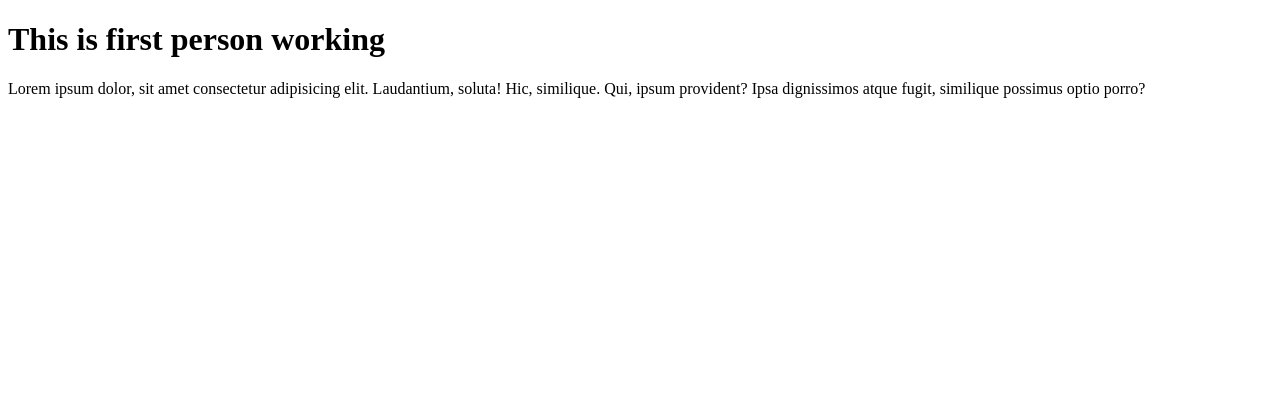
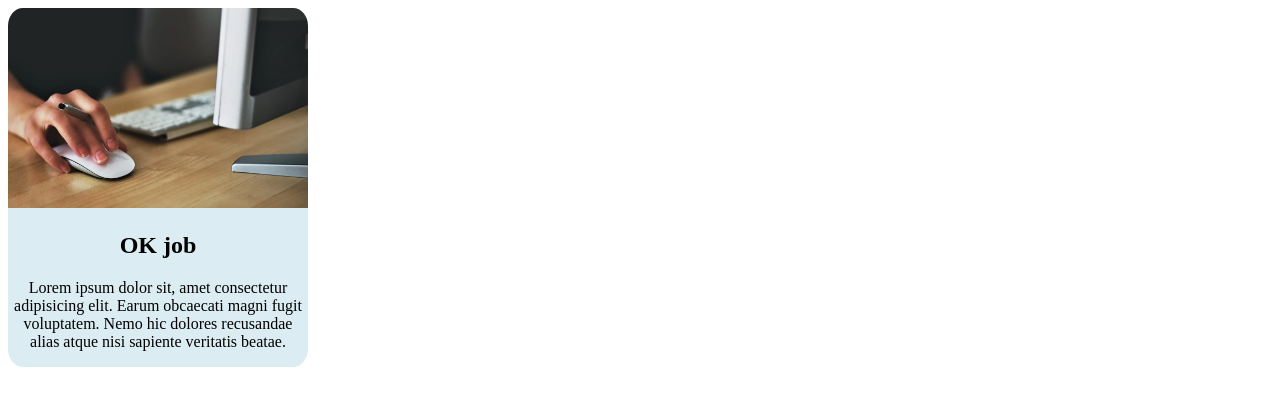
Before and after one commit to Ifti34/aptech, a plain HTML site: page index.html in a window 1280 px wide. Drawn offline with Linux system fonts and the light colour scheme.

Commit message:
i made card for project

```diff
--- a/index.html
+++ b/index.html
@@ -5,10 +5,41 @@
     <meta http-equiv="X-UA-Compatible" content="IE=edge">
     <meta name="viewport" content="width=device-width, initial-scale=1.0">
     <title>Document</title>
+    <style>
+        .card{
+            width: 300px;
+
+            background-color: rgba(114, 176, 204, 0.247);
+            text-align: center;
+            border: 1px black;
+            border-radius: 5%;
+            overflow: hidden;
+
+
+        }
+        .myimage{
+            width: 100%;
+            height: 100%;
+
+            object-fit: cover;
+
+        }
+
+
+    </style>
 </head>
 <body>
-    <h1>This is first person working</h1>
-    <p>Lorem ipsum dolor, sit amet consectetur adipisicing elit. Laudantium, soluta! Hic, similique. Qui, ipsum provident? Ipsa dignissimos atque fugit, similique possimus optio porro?</p>
+
+    <div class="card">
+
+        <div class="card-img">
+                <img class="myimage" src="pexels-photo-392018.webp" alt="">
+        </div>
+        <div class="card-content">
+            <h2>OK job</h2>
+            <p>Lorem ipsum dolor sit, amet consectetur adipisicing elit. Earum obcaecati magni fugit voluptatem. Nemo hic dolores recusandae alias atque nisi sapiente veritatis beatae.</p>
+        </div>
+    </div>
 
 </body>
 </html>
```
Also changed, not shown: pexels-photo-392018.webp (added).
